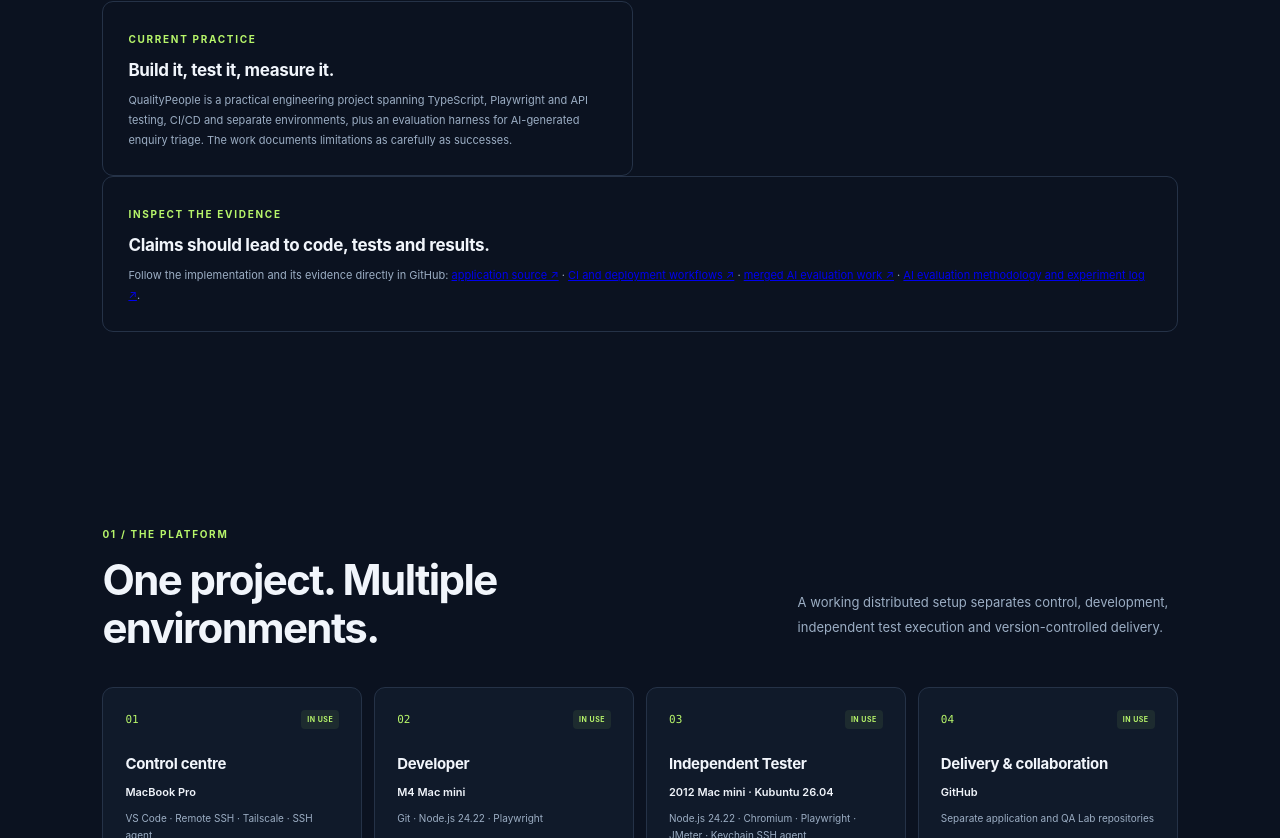
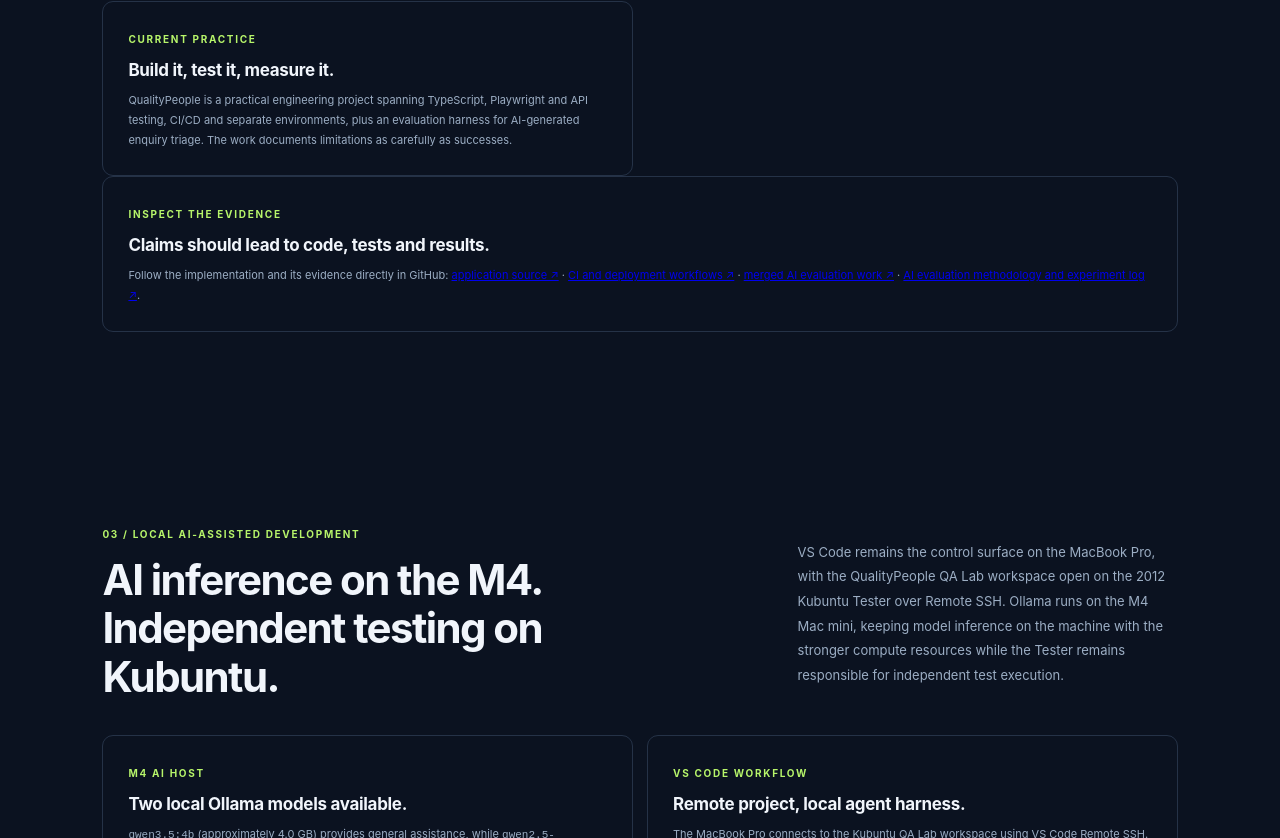
Before and after one commit to Floodzie2/qualitypeople-portfolio, a React (Vite) app: page / in a window 1280 px wide. Shown: the part 1962-2800 px from the top of the page. Built offline with nearby package versions, Linux system fonts and the light colour scheme.

Commit message:
Document M4 Ollama AI workstation

```diff
--- a/src/App.tsx
+++ b/src/App.tsx
@@ -46,7 +46,7 @@ const systems = [
   {
     name: 'Developer',
     device: 'M4 Mac mini',
-    detail: 'Git · Node.js 24.22 · Playwright',
+    detail: 'Git · Node.js 24.22 · Playwright · Ollama AI inference',
     status: 'IN USE',
   },
   {
@@ -78,6 +78,7 @@ function App() {
           <a href="#highlights">Evidence</a>
           <a href="#qe-strategy">QE strategy</a>
           <a href="#architecture">Architecture</a>
+          <a href="#ai-workstation">AI workstation</a>
           <a href="#engineering">Engineering</a>
           <a href="#developer-playwright">Reusable test toolkit</a>
           <a href="#performance">JMeter performance</a>
@@ -113,6 +114,7 @@ function App() {
           <option value="highlights">Evidence</option>
           <option value="qe-strategy">QE strategy</option>
           <option value="architecture">Architecture</option>
+          <option value="ai-workstation">AI workstation</option>
           <option value="engineering">Engineering</option>
           <option value="developer-playwright">Reusable Playwright toolkit</option>
           <option value="performance">JMeter performance</option>
@@ -355,6 +357,74 @@ function App() {
               <a href="https://github.com/Floodzie2/qualitypeople-app/pull/7" target="_blank" rel="noreferrer">merged AI evaluation work ↗</a>
               {' · '}
               <a href="https://github.com/Floodzie2/qualitypeople-app/blob/main/docs/ai-triage-evaluation.md" target="_blank" rel="noreferrer">AI evaluation methodology and experiment log ↗</a>.
+            </p>
+          </div>
+        </section>
+
+
+        <section className="content-section" id="ai-workstation">
+          <div className="section-heading">
+            <div>
+              <span className="eyebrow">03 / LOCAL AI-ASSISTED DEVELOPMENT</span>
+              <h2>AI inference on the M4. Independent testing on Kubuntu.</h2>
+            </div>
+            <p>
+              VS Code remains the control surface on the MacBook Pro, with the
+              QualityPeople QA Lab workspace open on the 2012 Kubuntu Tester over
+              Remote SSH. Ollama runs on the M4 Mac mini, keeping model inference
+              on the machine with the stronger compute resources while the Tester
+              remains responsible for independent test execution.
+            </p>
+          </div>
+
+          <div className="architecture-support-grid">
+            <article className="architecture-note">
+              <span className="eyebrow">M4 AI HOST</span>
+              <h3>Two local Ollama models available.</h3>
+              <p>
+                <code>qwen3.5:4b</code> (approximately 4.0 GB) provides general
+                assistance, while <code>qwen2.5-coder:7b</code> (approximately
+                4.7 GB) is the coding-focused option. Both models are installed
+                and served by Ollama on the M4 Mac mini; they are not duplicated
+                on the Kubuntu Tester.
+              </p>
+            </article>
+            <article className="architecture-note">
+              <span className="eyebrow">VS CODE WORKFLOW</span>
+              <h3>Remote project, local agent harness.</h3>
+              <p>
+                The MacBook Pro connects to the Kubuntu QA Lab workspace using
+                VS Code Remote SSH. The Ollama extension is enabled in the SSH
+                environment, while VS Code's local agent harness is used for
+                BYOK model sessions because remote GitHub Copilot sessions do
+                not support BYOK models. GitHub Copilot remains available as a
+                separate option.
+              </p>
+            </article>
+            <article className="architecture-note">
+              <span className="eyebrow">PRIVATE CONNECTIVITY</span>
+              <h3>Tailscale plus SSH port forwarding.</h3>
+              <p>
+                Tailscale connects the three machines across networks. An SSH
+                local-forward maps port <code>11434</code> on Kubuntu to the
+                M4's Ollama API at <code>127.0.0.1:11434</code>, without exposing
+                Ollama's API directly to the wider network. A request to
+                <code> /api/tags </code> from Kubuntu confirmed that both models
+                were reachable through the tunnel.
+              </p>
+            </article>
+          </div>
+
+          <div className="architecture-note evidence-panel">
+            <span className="eyebrow">WHY THIS SEPARATION MATTERS</span>
+            <h3>Keep inference and test execution on the right machines.</h3>
+            <p>
+              Model inference runs on the M4; source control and test execution
+              remain independently available on the Kubuntu Tester. This gives
+              the QA workflow access to local AI assistance without making the
+              test machine responsible for hosting or loading the models. The
+              connection was verified end to end using Tailscale, SSH and the
+              Ollama model-list API.
             </p>
           </div>
         </section>
```
